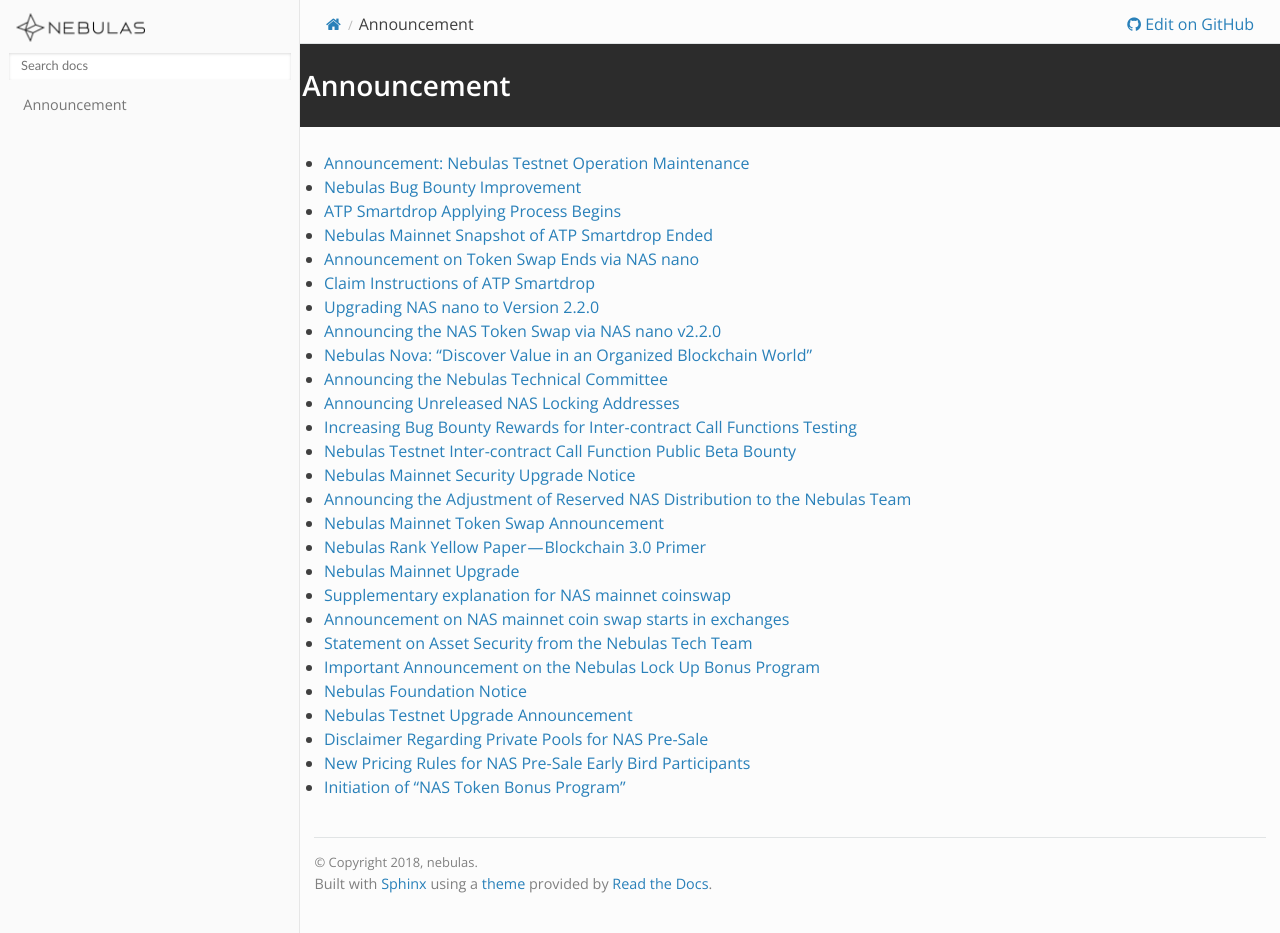
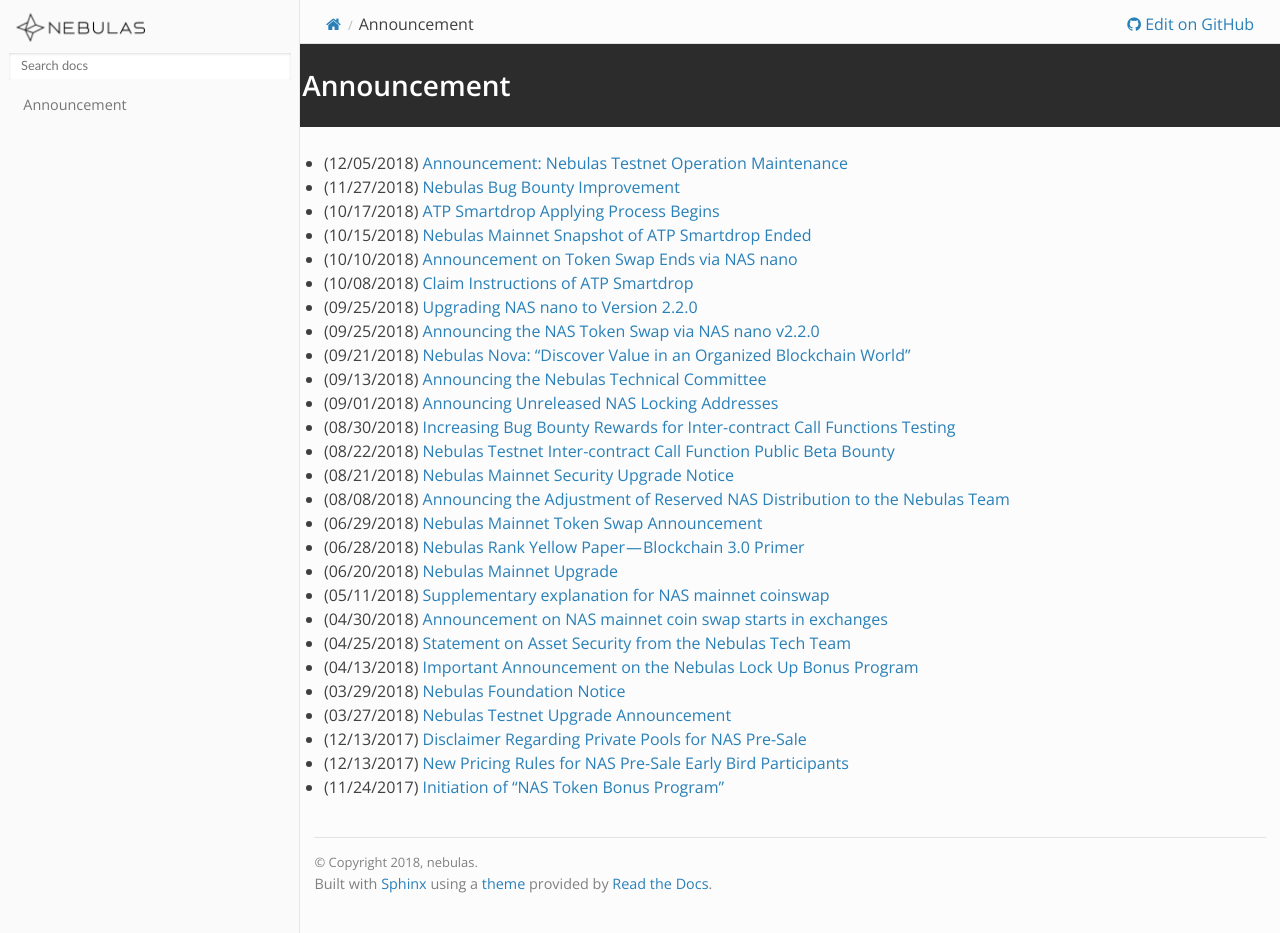
Before and after one commit to nebulasio/nebdocs, a Sphinx documentation site: the page built from docs/community/announcement.md, in a window 1280 px wide and 933 px high. Built offline with Sphinx 7.4.7 and the Read the Docs theme 2.0.0, drawn with Linux system fonts in a browser that asks for light colours; pages that are not in the unit, such as notebooks, are missing from menus.

Commit message:
Adding date of announcements

```diff
--- a/docs/community/announcement.md
+++ b/docs/community/announcement.md
@@ -1,28 +1,28 @@
 # Announcement
-- [Announcement: Nebulas Testnet Operation Maintenance](https://medium.com/nebulasio/announcement-nebulas-testnet-operation-maintenance-2e6992795ee5)
-- [Nebulas Bug Bounty Improvement](https://medium.com/nebulasio/nebulas-bug-bounty-program-c026e63d8a20)
-- [ATP Smartdrop Applying Process Begins](https://medium.com/nebulasio/atp-smartdrop-applying-process-begins-1a51a72a1e79)
-- [Nebulas Mainnet Snapshot of ATP Smartdrop Ended](https://medium.com/nebulasio/nebulas-mainnet-snapshot-of-atp-smartdrop-ended-9f169bd498c4)
-- [Announcement on Token Swap Ends via NAS nano](https://medium.com/nebulasio/announcement-on-token-swap-ends-via-nas-nano-86a885576eef)
-- [Claim Instructions of ATP Smartdrop](https://medium.com/nebulasio/claim-instructions-of-atp-smartdrop-cf65877eabf9)
-- [Upgrading NAS nano to Version 2.2.0](https://medium.com/nebulasio/upgrading-the-nas-nano-to-version-2-2-0-474f78c348bd)
-- [Announcing the NAS Token Swap via NAS nano v2.2.0](https://medium.com/nebulasio/announcing-the-nas-token-swap-via-nas-nano-v2-2-0-62d13b1b02bc)
-- [Nebulas Nova: “Discover Value in an Organized Blockchain World”](https://medium.com/nebulasio/nebulas-nova-discover-value-in-an-organized-blockchain-world-852fd6f1be3)
-- [Announcing the Nebulas Technical Committee](https://medium.com/nebulasio/announcing-the-nebulas-technical-committee-f3a786e77237)
-- [Announcing Unreleased NAS Locking Addresses](https://medium.com/nebulasio/announcing-unreleased-nas-locking-addresses-adf275699260)
-- [Increasing Bug Bounty Rewards for Inter-contract Call Functions Testing](https://medium.com/nebulasio/increasing-bug-bounty-rewards-for-inter-contract-call-functions-testing-35075756e3b3)
-- [Nebulas Testnet Inter-contract Call Function Public Beta Bounty](https://medium.com/nebulasio/nebulas-testnet-inter-contract-call-function-public-beta-bounty-57e1e57dc39e)
-- [Nebulas Mainnet Security Upgrade Notice](https://medium.com/nebulasio/nebulas-mainnet-security-upgrade-notice-db6c473c26e7)
-- [Announcing the Adjustment of Reserved NAS Distribution to the Nebulas Team](https://medium.com/nebulasio/announcement-on-the-adjustment-of-the-way-nebulas-team-distribute-the-nas-reserved-6d35d172e2ef)
-- [Nebulas Mainnet Token Swap Announcement](https://medium.com/nebulasio/nebulas-mainnet-token-swap-announcement-5840034d1e83)
-- [Nebulas Rank Yellow Paper — Blockchain 3.0 Primer](https://medium.com/nebulasio/nebulas-rank-yellow-paper-blockchain-3-0-primer-be97ee349022)
-- [Nebulas Mainnet Upgrade](https://medium.com/nebulasio/nebulas-mainnet-upgrade-c8a0c4249230)
-- [Supplementary explanation for NAS mainnet coinswap](https://medium.com/nebulasio/supplementary-explanation-for-nas-mainnet-coinswap-130e17321025)
-- [Announcement on NAS mainnet coin swap starts in exchanges](https://medium.com/nebulasio/announcement-on-nas-mainnet-coin-swap-starts-in-exchanges-d23c7b499d3e)
-- [Statement on Asset Security from the Nebulas Tech Team](https://medium.com/nebulasio/nebulas-tech-team-statement-on-asset-safety-f57ee3d5068a)
-- [Important Announcement on the Nebulas Lock Up Bonus Program](https://medium.com/nebulasio/important-announcement-on-the-nebulas-lock-up-bonus-program-6a230e1c3815)
-- [Nebulas Foundation Notice](https://medium.com/nebulasio/nebulas-foundation-notice-f5ee21d2f132)
-- [Nebulas Testnet Upgrade Announcement](https://medium.com/nebulasio/nebulas-testnet-upgrade-announcement-af450430c67)
-- [Disclaimer Regarding Private Pools for NAS Pre-Sale](https://medium.com/nebulasio/disclaimer-regarding-private-pools-for-nas-pre-sale-769d54f6104b)
-- [New Pricing Rules for NAS Pre-Sale Early Bird Participants](https://medium.com/nebulasio/new-pricing-rules-for-nas-pre-sale-early-bird-participants-44d00598f292)
-- [Initiation of “NAS Token Bonus Program”](https://medium.com/nebulasio/initiation-of-nas-lock-1-get-1-project-525eab014055)
+- (12/05/2018) [Announcement: Nebulas Testnet Operation Maintenance](https://medium.com/nebulasio/announcement-nebulas-testnet-operation-maintenance-2e6992795ee5)
+- (11/27/2018) [Nebulas Bug Bounty Improvement](https://medium.com/nebulasio/nebulas-bug-bounty-program-c026e63d8a20)
+- (10/17/2018) [ATP Smartdrop Applying Process Begins](https://medium.com/nebulasio/atp-smartdrop-applying-process-begins-1a51a72a1e79)
+- (10/15/2018) [Nebulas Mainnet Snapshot of ATP Smartdrop Ended](https://medium.com/nebulasio/nebulas-mainnet-snapshot-of-atp-smartdrop-ended-9f169bd498c4)
+- (10/10/2018) [Announcement on Token Swap Ends via NAS nano](https://medium.com/nebulasio/announcement-on-token-swap-ends-via-nas-nano-86a885576eef)
+- (10/08/2018) [Claim Instructions of ATP Smartdrop](https://medium.com/nebulasio/claim-instructions-of-atp-smartdrop-cf65877eabf9)
+- (09/25/2018) [Upgrading NAS nano to Version 2.2.0](https://medium.com/nebulasio/upgrading-the-nas-nano-to-version-2-2-0-474f78c348bd)
+- (09/25/2018) [Announcing the NAS Token Swap via NAS nano v2.2.0](https://medium.com/nebulasio/announcing-the-nas-token-swap-via-nas-nano-v2-2-0-62d13b1b02bc)
+- (09/21/2018) [Nebulas Nova: “Discover Value in an Organized Blockchain World”](https://medium.com/nebulasio/nebulas-nova-discover-value-in-an-organized-blockchain-world-852fd6f1be3)
+- (09/13/2018) [Announcing the Nebulas Technical Committee](https://medium.com/nebulasio/announcing-the-nebulas-technical-committee-f3a786e77237)
+- (09/01/2018) [Announcing Unreleased NAS Locking Addresses](https://medium.com/nebulasio/announcing-unreleased-nas-locking-addresses-adf275699260)
+- (08/30/2018) [Increasing Bug Bounty Rewards for Inter-contract Call Functions Testing](https://medium.com/nebulasio/increasing-bug-bounty-rewards-for-inter-contract-call-functions-testing-35075756e3b3)
+- (08/22/2018) [Nebulas Testnet Inter-contract Call Function Public Beta Bounty](https://medium.com/nebulasio/nebulas-testnet-inter-contract-call-function-public-beta-bounty-57e1e57dc39e)
+- (08/21/2018) [Nebulas Mainnet Security Upgrade Notice](https://medium.com/nebulasio/nebulas-mainnet-security-upgrade-notice-db6c473c26e7)
+- (08/08/2018) [Announcing the Adjustment of Reserved NAS Distribution to the Nebulas Team](https://medium.com/nebulasio/announcement-on-the-adjustment-of-the-way-nebulas-team-distribute-the-nas-reserved-6d35d172e2ef)
+- (06/29/2018) [Nebulas Mainnet Token Swap Announcement](https://medium.com/nebulasio/nebulas-mainnet-token-swap-announcement-5840034d1e83)
+- (06/28/2018) [Nebulas Rank Yellow Paper — Blockchain 3.0 Primer](https://medium.com/nebulasio/nebulas-rank-yellow-paper-blockchain-3-0-primer-be97ee349022)
+- (06/20/2018) [Nebulas Mainnet Upgrade](https://medium.com/nebulasio/nebulas-mainnet-upgrade-c8a0c4249230)
+- (05/11/2018) [Supplementary explanation for NAS mainnet coinswap](https://medium.com/nebulasio/supplementary-explanation-for-nas-mainnet-coinswap-130e17321025)
+- (04/30/2018) [Announcement on NAS mainnet coin swap starts in exchanges](https://medium.com/nebulasio/announcement-on-nas-mainnet-coin-swap-starts-in-exchanges-d23c7b499d3e)
+- (04/25/2018) [Statement on Asset Security from the Nebulas Tech Team](https://medium.com/nebulasio/nebulas-tech-team-statement-on-asset-safety-f57ee3d5068a)
+- (04/13/2018) [Important Announcement on the Nebulas Lock Up Bonus Program](https://medium.com/nebulasio/important-announcement-on-the-nebulas-lock-up-bonus-program-6a230e1c3815)
+- (03/29/2018) [Nebulas Foundation Notice](https://medium.com/nebulasio/nebulas-foundation-notice-f5ee21d2f132)
+- (03/27/2018) [Nebulas Testnet Upgrade Announcement](https://medium.com/nebulasio/nebulas-testnet-upgrade-announcement-af450430c67)
+- (12/13/2017) [Disclaimer Regarding Private Pools for NAS Pre-Sale](https://medium.com/nebulasio/disclaimer-regarding-private-pools-for-nas-pre-sale-769d54f6104b)
+- (12/13/2017) [New Pricing Rules for NAS Pre-Sale Early Bird Participants](https://medium.com/nebulasio/new-pricing-rules-for-nas-pre-sale-early-bird-participants-44d00598f292)
+- (11/24/2017) [Initiation of “NAS Token Bonus Program”](https://medium.com/nebulasio/initiation-of-nas-lock-1-get-1-project-525eab014055)
```
